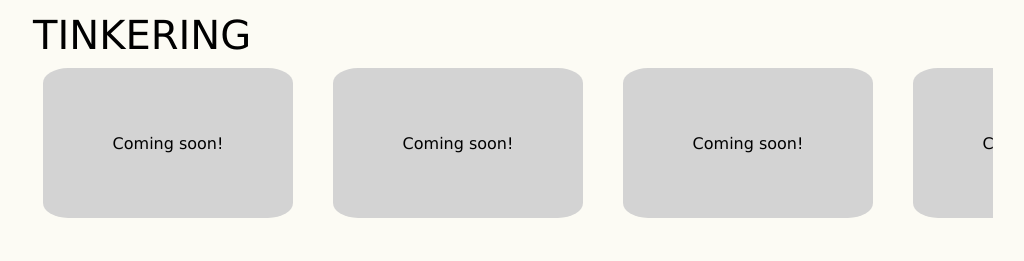
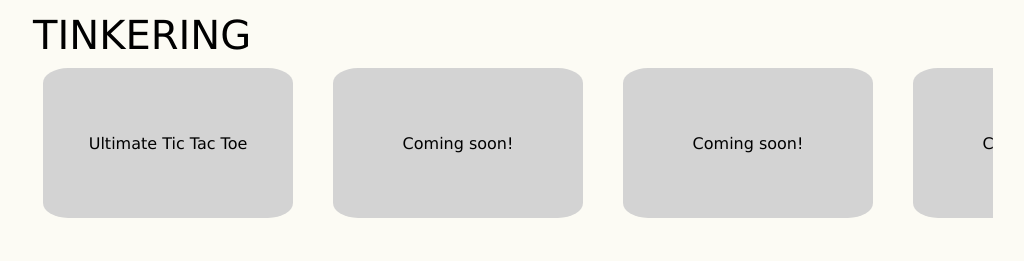
Before and after one commit to sophialuo/sophialuo.me, a React (Create React App) app: page / in a window 1280 px wide. Shown: the part 302-563 px from the top of the page, without its empty margins (127-1151 px from the left). Built offline with nearby package versions, Linux system fonts and the light colour scheme.

Commit message:
create navigation to get to UltimateTicTacToe page

```diff
--- a/src/App.tsx
+++ b/src/App.tsx
@@ -1,19 +1,23 @@
 import React from "react";
-import { IntroRow, BodyRow } from "./components";
+import { BrowserRouter, Route, Routes } from "react-router-dom";
+import { Home, UltimateTicTacToe } from "./components";
 import "./App.css";
 
 const App: React.FC = () => {
   return (
-    <div className="App">
-      <div className="container">
-        <IntroRow />
-        <div className="row-wrapper">
-          <BodyRow rowTitle="TINKERING" />
-          <BodyRow rowTitle="EXPRESSING" />
-          <BodyRow rowTitle="THINKING" />
+    <BrowserRouter>
+      <div className="App">
+        <div className="container">
+          <Routes>
+            <Route path="/" element={<Home />} />
+            <Route
+              path={`/ultimate-tic-tac-toe`}
+              element={<UltimateTicTacToe />}
+            />
+          </Routes>
         </div>
       </div>
-    </div>
+    </BrowserRouter>
   );
 };
 
--- a/src/components/BodyRow.tsx
+++ b/src/components/BodyRow.tsx
@@ -1,4 +1,5 @@
 import React from "react";
+import { useNavigate } from "react-router-dom";
 import _ from "lodash";
 import "./BodyRow.css";
 
@@ -8,11 +9,34 @@ interface BodyRowProps {
   rowTitle: string;
 }
 
+// TODO: insert image to display
+const tinkeringItems = [
+  {
+    path: "/ultimate-tic-tac-toe",
+    name: "Ultimate Tic Tac Toe",
+  },
+];
+
 const BodyRow: React.FC<BodyRowProps> = ({ rowTitle }) => {
+  const navigate = useNavigate();
+
   return (
     <div>
       <div className="header-title">{rowTitle}</div>
       <div className="items">
+        {rowTitle === `TINKERING` &&
+          tinkeringItems.map((item) => {
+            const { path, name } = item;
+            return (
+              <div
+                key={`${rowTitle}_${path}`}
+                className="coming-soon-block"
+                onClick={() => navigate(path)}
+              >
+                {name}
+              </div>
+            );
+          })}
         {_.range(NUM_ITEMS).map((index: number) => {
           return (
             <div key={`${rowTitle}_${index}`} className="coming-soon-block">
--- /dev/null
+++ b/src/components/Home.css
@@ -0,0 +1,7 @@
+.row-wrapper {
+    position: relative;
+    top: -10px;
+    flex-direction: column;
+    display: flex;
+    gap: 28px
+}
--- /dev/null
+++ b/src/components/Home.tsx
@@ -0,0 +1,19 @@
+import React from "react";
+import IntroRow from "./IntroRow";
+import BodyRow from "./BodyRow";
+import "./Home.css";
+
+const Home: React.FC = () => {
+  return (
+    <>
+      <IntroRow />
+      <div className="row-wrapper">
+        <BodyRow rowTitle="TINKERING" />
+        <BodyRow rowTitle="EXPRESSING" />
+        <BodyRow rowTitle="THINKING" />
+      </div>
+    </>
+  );
+};
+
+export default Home;
--- /dev/null
+++ b/src/components/UltimateTicTacToe.tsx
@@ -0,0 +1,16 @@
+import React from "react";
+import _ from "lodash";
+import { useNavigate } from "react-router-dom";
+
+const UltimateTicTacToe: React.FC = () => {
+  const navigate = useNavigate();
+
+  return (
+    <div>
+      <div onClick={() => navigate(-1)}>Back</div>
+      <div>ultimate tic tac toe</div>
+    </div>
+  );
+};
+
+export default UltimateTicTacToe;
--- a/src/components/index.tsx
+++ b/src/components/index.tsx
@@ -1,4 +1,2 @@
-export { default as MePic } from "./IntroRow";
-
-export { default as IntroRow } from "./IntroRow";
-export { default as BodyRow } from "./BodyRow";
+export { default as Home } from "./Home";
+export { default as UltimateTicTacToe } from "./UltimateTicTacToe";
```
